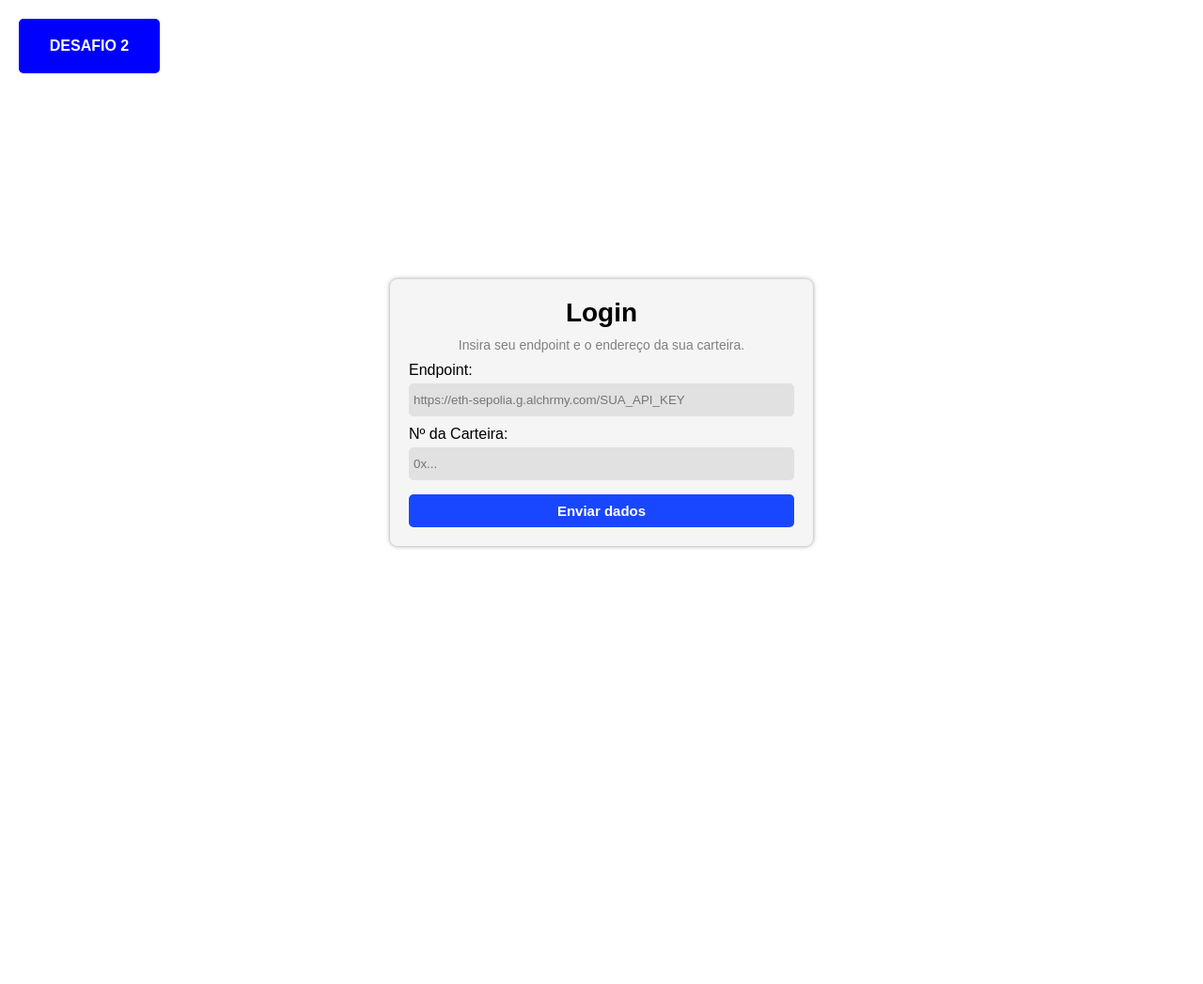
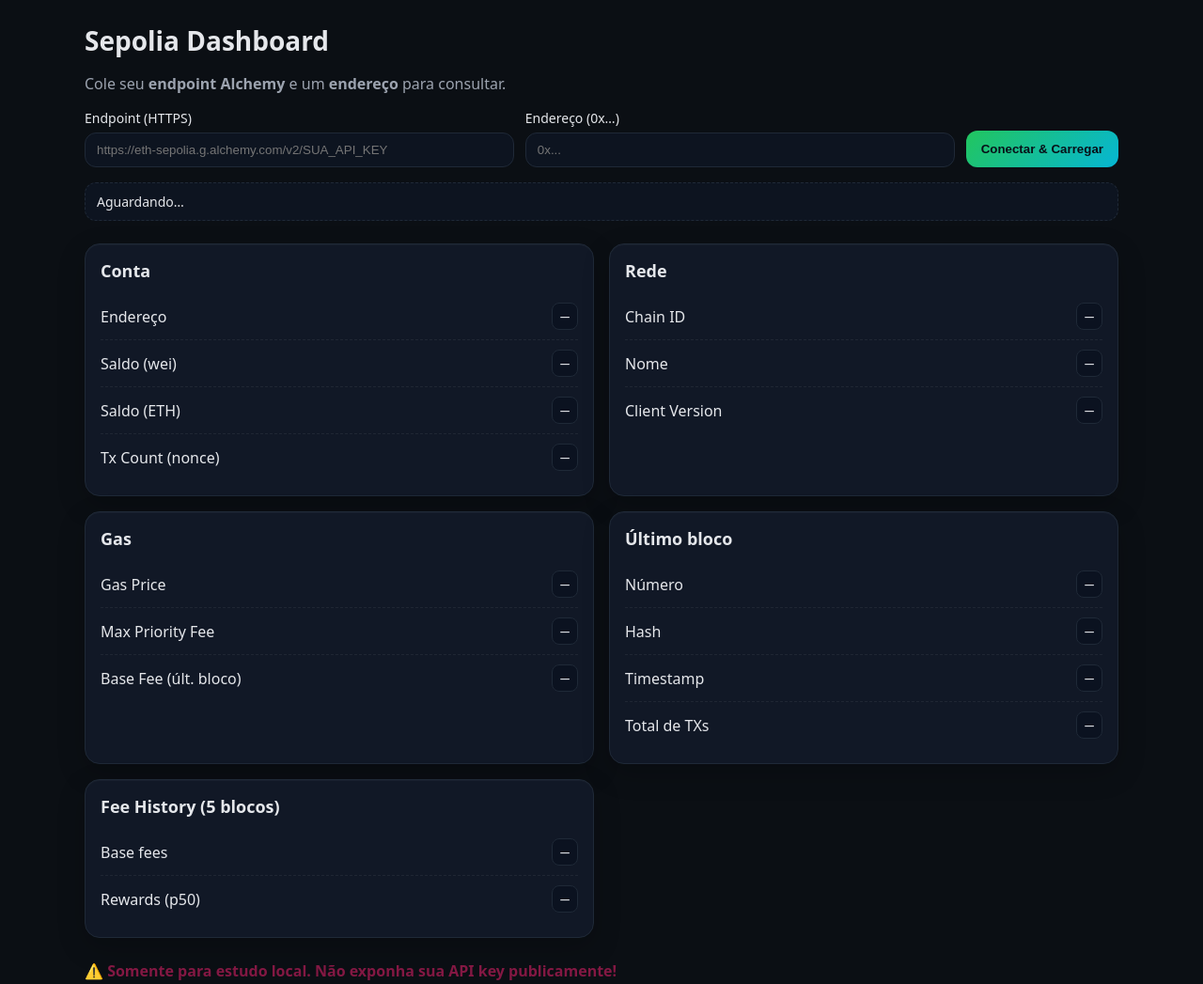
Before and after one commit to flaviare1s/Recruiting-Day, a website: page index.html in a window 1280 px wide. Shown: the whole page at 94% size. Before the commit the page ends 800 px from the top, so only its background shows below. Drawn offline with Linux system fonts and the light colour scheme.

Commit message:
Desafio 3

```diff
--- a/index.html
+++ b/index.html
@@ -1,45 +1,75 @@
-<!DOCTYPE html>
+<!doctype html>
 <html lang="pt-BR">
+
 <head>
-    <meta charset="UTF-8" />
-    <meta name="viewport" content="width=device-width, initial-scale=1.0" />
-    <title>DESAFIO FINTECH WEB3</title>
-    <link rel="stylesheet" href="style.css" />
+  <meta charset="utf-8" />
+  <meta name="viewport" content="width=device-width, initial-scale=1" />
+  <title>Sepolia Dashboard • Alchemy + ethers</title>
+  <link rel="stylesheet" href="./styles.css" />
+  <script src="https://cdn.jsdelivr.net/npm/ethers@5.7.2/dist/ethers.umd.min.js"></script>
+  <script src="./index.js" defer></script>
+
 </head>
+
 <body>
-    <nav>
-      <a href="./Desafio 02/index.html">Desafio 2</a>
-    </nav>
-    <div class="container">
-      <header class="header">
-        <h1>Login</h1>
-        <p>Insira seu endpoint e o endereço da sua carteira.</p>
+  <header class="container">
+    <h1>Sepolia Dashboard</h1>
+    <p class="muted">Cole seu <strong>endpoint Alchemy</strong> e um <strong>endereço</strong> para consultar.</p>
+    <form id="connect-form">
+      <label>
+        Endpoint (HTTPS)
+        <input id="endpoint" type="url" placeholder="https://eth-sepolia.g.alchemy.com/v2/SUA_API_KEY" required />
+      </label>
+      <label>
+        Endereço (0x…)
+        <input id="address" type="text" placeholder="0x..." required />
+      </label>
+      <button type="submit">Conectar & Carregar</button>
+    </form>
+    <div id="status" class="status">Aguardando…</div>
   </header>
-      <main>
-        <form>
-          <div class="inputdiv">
-            <label for="endpoint">Endpoint: </label>
-            <input
-              type="url"
-              id="endpoint"
-              name="endpoint"
-              placeholder="https://eth-sepolia.g.alchrmy.com/SUA_API_KEY"
-              required
-            />
-          </div>
-          <div class="inputdiv">
-            <label for="wallet">Nº da Carteira: </label>
-            <input
-              type="password"
-              id="wallet"
-              name="wallet"
-              placeholder="0x..."
-              required
-            />
-          </div>
-          <button class="button">Enviar dados</button>
-        </form>
+
+  <main class="container grid">
+    <section class="card">
+      <h2>Conta</h2>
+      <div class="kv"><span>Endereço</span><code id="acct-address">—</code></div>
+      <div class="kv"><span>Saldo (wei)</span><code id="balance-wei">—</code></div>
+      <div class="kv"><span>Saldo (ETH)</span><code id="balance-eth">—</code></div>
+      <div class="kv"><span>Tx Count (nonce)</span><code id="txcount">—</code></div>
+    </section>
+
+    <section class="card">
+      <h2>Rede</h2>
+      <div class="kv"><span>Chain ID</span><code id="chainid">—</code></div>
+      <div class="kv"><span>Nome</span><code id="network-name">—</code></div>
+      <div class="kv"><span>Client Version</span><code id="client-version">—</code></div>
+    </section>
+
+    <section class="card">
+      <h2>Gas</h2>
+      <div class="kv"><span>Gas Price</span><code id="gas-price">—</code></div>
+      <div class="kv"><span>Max Priority Fee</span><code id="priority-fee">—</code></div>
+      <div class="kv"><span>Base Fee (últ. bloco)</span><code id="base-fee">—</code></div>
+    </section>
+
+    <section class="card">
+      <h2>Último bloco</h2>
+      <div class="kv"><span>Número</span><code id="block-number">—</code></div>
+      <div class="kv"><span>Hash</span><code id="block-hash">—</code></div>
+      <div class="kv"><span>Timestamp</span><code id="block-time">—</code></div>
+      <div class="kv"><span>Total de TXs</span><code id="block-txs">—</code></div>
+    </section>
+
+    <section class="card">
+      <h2>Fee History (5 blocos)</h2>
+      <div class="kv"><span>Base fees</span><code id="feehistory-base">—</code></div>
+      <div class="kv"><span>Rewards (p50)</span><code id="feehistory-rew">—</code></div>
+    </section>
   </main>
-    </div>
+
+  <footer class="container alert">
+    <p>⚠️ Somente para estudo local. Não exponha sua API key publicamente!</p>
+  </footer>
 </body>
+
 </html>
--- /dev/null
+++ b/styles.css
@@ -0,0 +1,77 @@
+:root {
+  --bg: #0b0f14;
+  --card: #111826;
+  --text: #e5e7eb;
+  --muted: #9ca3af;
+  --accent: #6ee7b7;
+  --ring: #2563eb33;
+  --border: #1f2937;
+  --alert-bg: #831843;
+}
+
+* { box-sizing: border-box; }
+html, body { margin: 0; padding: 0; background: var(--bg); color: var(--text); font-family: ui-sans-serif, system-ui, -apple-system, "Segoe UI", Roboto, "Helvetica Neue", Arial; }
+
+.container { width: min(1100px, 92%); margin: 24px auto; }
+header h1 { margin: 0 0 8px; font-size: 28px; }
+.muted { color: var(--muted); }
+.alert { color: var(--alert-bg); font-weight: bold; }
+
+form#connect-form {
+  margin: 16px 0;
+  display: grid;
+  grid-template-columns: 1fr 1fr auto;
+  gap: 12px;
+}
+form label { display: flex; flex-direction: column; gap: 6px; font-size: 14px; }
+input {
+  background: #0d1420; color: var(--text); border: 1px solid var(--border);
+  padding: 10px 12px; border-radius: 12px; outline: none;
+}
+input:focus { border-color: var(--accent); box-shadow: 0 0 0 6px var(--ring); }
+
+button {
+  align-self: end; padding: 12px 16px; border: 0; border-radius: 12px;
+  background: linear-gradient(135deg, #22c55e, #06b6d4);
+  color: #081018; font-weight: 700; cursor: pointer;
+}
+button:hover { filter: brightness(1.05); }
+
+.status {
+  margin-top: 8px; padding: 10px 12px; border: 1px dashed var(--border);
+  border-radius: 12px; font-size: 14px; background: #0d1420;
+}
+
+.grid {
+  display: grid;
+  grid-template-columns: repeat(12, 1fr);
+  gap: 16px;
+}
+
+.card {
+  grid-column: span 6;
+  background: var(--card);
+  border: 1px solid var(--border);
+  border-radius: 16px;
+  padding: 16px;
+  box-shadow: 0 10px 30px rgba(0,0,0,.2), inset 0 1px 0 rgba(255,255,255,.03);
+}
+.card h2 { margin: 0 0 12px; font-size: 18px; }
+
+.kv {
+  display: flex; justify-content: space-between; align-items: center;
+  gap: 12px; padding: 10px 0; border-bottom: 1px dashed rgba(255,255,255,.06);
+}
+.kv:last-child { border-bottom: 0; }
+
+code {
+  font-family: ui-monospace, SFMono-Regular, Menlo, Consolas, "Liberation Mono", monospace;
+  background: #0b1220; padding: 4px 8px; border-radius: 8px; border: 1px solid var(--border);
+  word-break: break-all; max-width: 65%;
+}
+
+@media (max-width: 900px) {
+  .card { grid-column: span 12; }
+  form#connect-form { grid-template-columns: 1fr; }
+  code { max-width: 100%; }
+}
```
Also changed, not shown: Desafio 01/index.html (added, +45 -0 lines), Desafio 01/style.css (renamed from style.css). Lines whose indentation alone changed are shown as unchanged.
